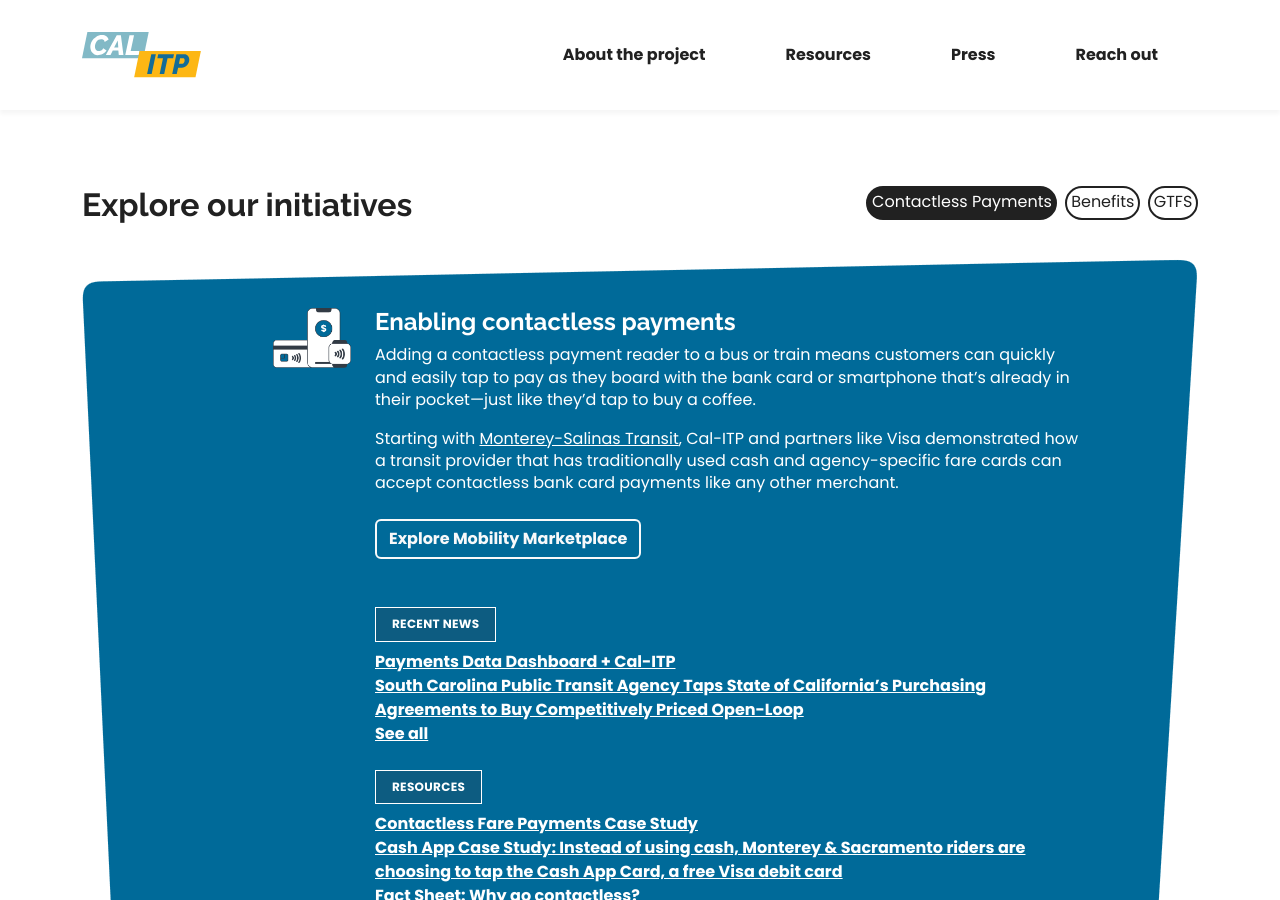
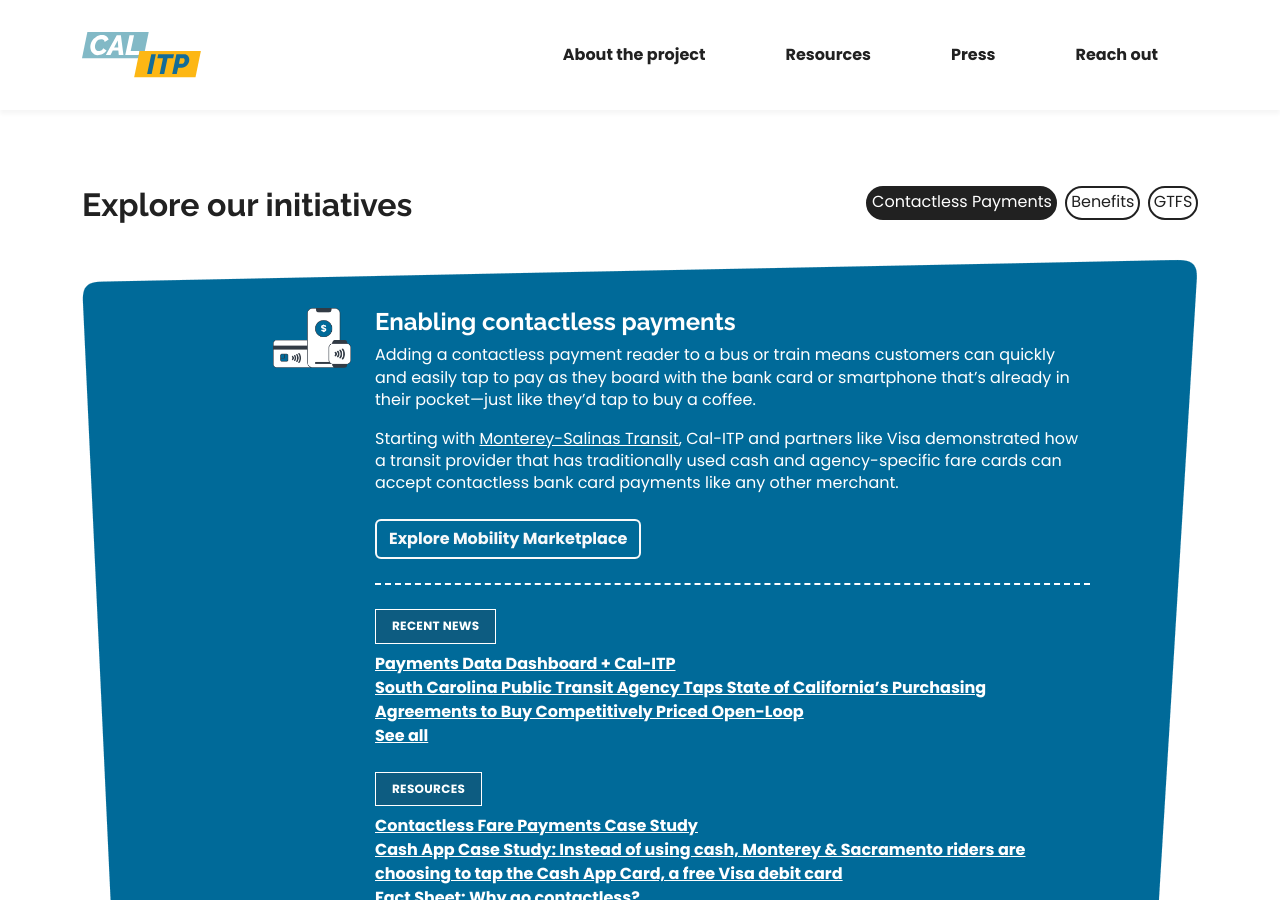
Before and after one commit to cal-itp/calitp.org, a Jekyll site: the page built from src/index.html, in a window 1280 px wide and 900 px high, scrolled down 2051 px. Built offline with Jekyll 4.4.1, drawn with Linux system fonts in a browser that asks for light colours.

Commit message:
fix: border bottom

```diff
--- a/src/_includes/initiatives.html
+++ b/src/_includes/initiatives.html
@@ -50,7 +50,7 @@
                 {{ paragraph }}
               </p>
             {% endfor %}
-            <div class="d-grid d-md-block rounded-0 bottom border-white border-2">
+            <div class="d-grid d-md-block rounded-0 border-bottom border-white border-2">
               <a href="{{ initiative.button.url }}" class="btn btn-outline-light fw-bolder mt-2 mb-4">{{ initiative.button.text }}</a>
             </div>
           </div>
```
